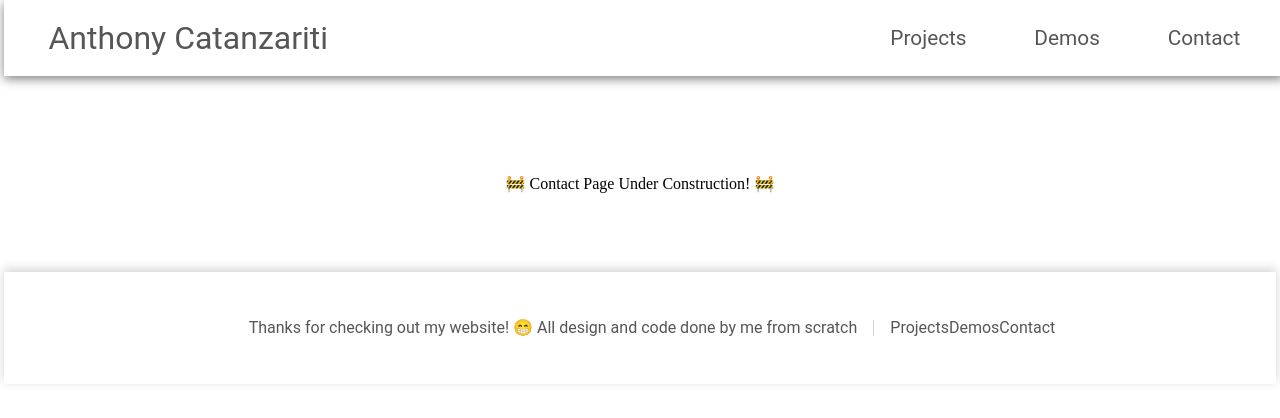
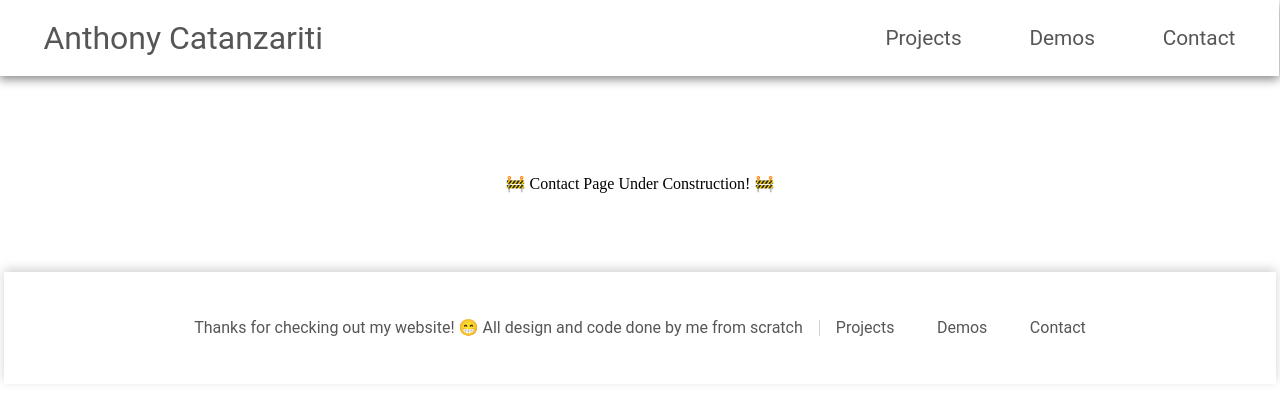
Before and after one commit to apcatanzariti/portfolio, a React (Create React App) app: page /contact in a window 1280 px wide. Shown: the top 418 px of the page. Built offline with nearby package versions, Linux system fonts and the light colour scheme; the HTML template or start-up script is replaced by a standard one.

Commit message:
made links in the footer work, and adjust the nav and footer so that they render properly (no uneven white space on the left/right)

```diff
--- a/src/pages/HomePage/HomePageContent.js
+++ b/src/pages/HomePage/HomePageContent.js
@@ -11,7 +11,7 @@ function RenderHomePage () {
             <StyledAboutMeContainer>
                 <h1>Full Stack Web Developer, Believer in Beautiful UX/UI, Lifelong Learner</h1>
 
-                <img src='https://mattfarley.ca/img/hero.svg' alt='Anthony Catanzariti'/>
+                <img src='https://mattfarley.ca/img/hero.svg' alt='computer'/>
 
                 <StyledAboutInfo>
                     <h1>Hi, I'm Anthony. Nice to meet you.</h1>
--- a/src/pages/common/Footer.js
+++ b/src/pages/common/Footer.js
@@ -1,7 +1,9 @@
 import React from 'react';
 import styled from 'styled-components';
+import { Link, useHistory } from 'react-router-dom';
 
 function Footer () {
+    const history = useHistory();
 
     return (
         <StyledFooterContainer>
@@ -9,9 +11,9 @@ function Footer () {
                 <p>Thanks for checking out my website! 😁 All design and code done by me from scratch</p>
             </StyledText>
             <StyledLinks>
-                <p>Projects</p>
-                <p>Demos</p>
-                <p>Contact</p>
+                <p><Link to='/projects'>Projects</Link></p>
+                <p><Link to='/'>Demos</Link></p>
+                <p><Link to='/contact'>Contact</Link></p>
             </StyledLinks>
         </StyledFooterContainer>
     );
@@ -33,6 +35,11 @@ const StyledFooterContainer = styled.div`
     padding: 3rem;
     margin-top: 5rem;
     box-shadow: 0px -3px 10px 0px lightgray;
+
+    a {
+        text-decoration: none;
+        color: #565656;
+    }
 `;
 
 const StyledText = styled.div`
@@ -43,7 +50,8 @@ const StyledText = styled.div`
 const StyledLinks = styled.div`
     border: none;
     color: #565656;
-    width: 12%;
+    //width: 12%;
+    width: 250px;
     display: flex;
     justify-content: space-between;
     margin-left: 1rem;
--- a/src/pages/common/NavBar.js
+++ b/src/pages/common/NavBar.js
@@ -11,7 +11,7 @@ function NavBar () {
                 <h1><Link to='/'>Anthony Catanzariti</Link></h1>
                 <NavLinksDiv>
                     <Link to='/projects'><h2>Projects</h2></Link>
-                    <h2>Demos</h2>
+                    <h2><Link to='/'>Demos</Link></h2>
                     <h2><Link to='/contact'>Contact</Link></h2>
                 </NavLinksDiv>
             </StyledNavContainer>
@@ -32,7 +32,8 @@ const StyledNavContainer = styled.div`
     padding: 22px 0 22px 0px;
     box-shadow: 0px 3px 10px 0px gray;
     position: fixed;
-    width: 99.99%;
+    width: 100vw;
+    margin-left: -.4%;
     top: 0;
     z-index: 9999;
     background-color: white;
```
